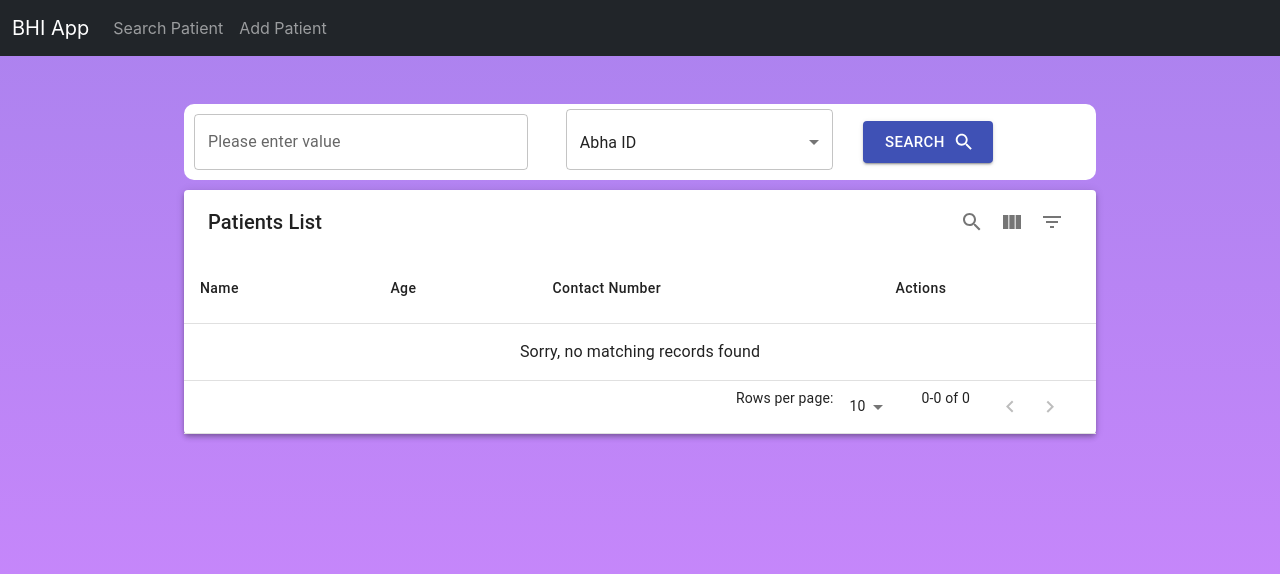
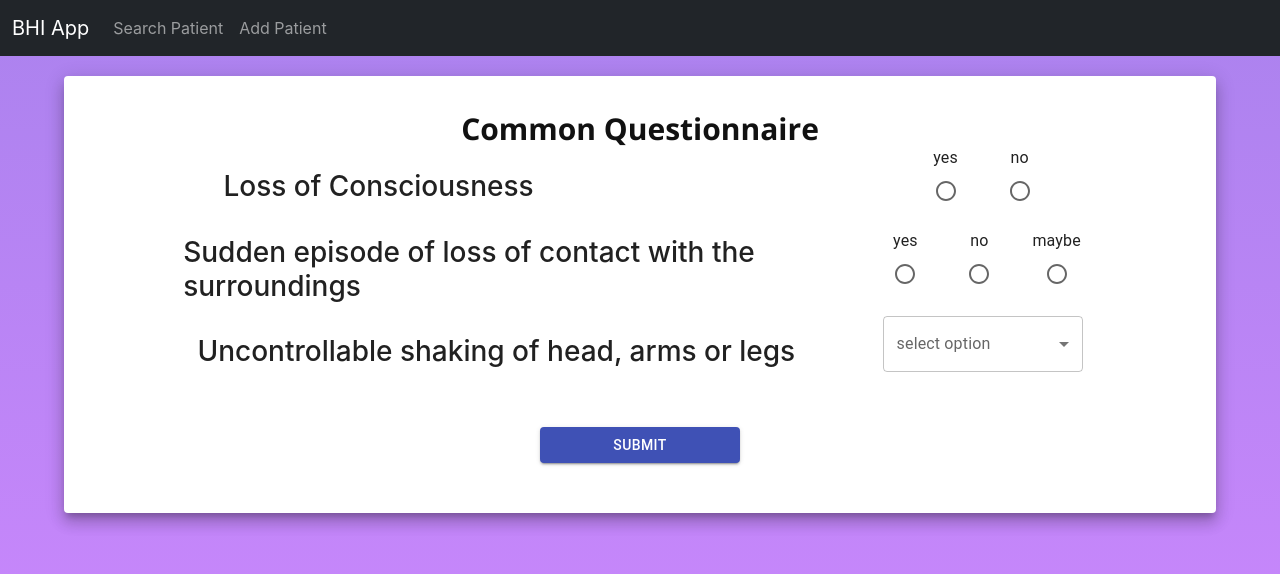
Before and after one commit to kskeshav/react-app, a React (Create React App) app: page / in a window 1280 px wide. Shown: the top 574 px of the page. Built offline with nearby package versions, Linux system fonts and the light colour scheme.

Commit message:
questionnaire

```diff
--- a/src/App.js
+++ b/src/App.js
@@ -11,6 +11,7 @@ import AddConsultationContainer from "./containers/AddConsultationContainer";
 import ViewPatientDashboard from "./views/ViewPatientDashboard";
 import ViewConsultationContainer from "./containers/ViewConsultationContainer";
 import ViewAllConsultationsContainer from "./containers/ViewAllConsultationsContainer";
+import questionnaire from "./views/questionnaire";
 
 
 function App() {
@@ -26,7 +27,7 @@ function App() {
           <Route path="/addConsultation" component={AddConsultationContainer}></Route>
           <Route path="/viewConsultation" component={ViewConsultationContainer}></Route>
           <Route path="/viewPastConsultations" component={ViewAllConsultationsContainer}></Route>
-          <Route path="/" component={SearchPatientContainer}></Route>
+          <Route path="/" component={questionnaire}></Route>
         </Switch>
       </Router>
     </>
--- a/src/views/Consultation.js
+++ b/src/views/Consultation.js
@@ -85,7 +85,12 @@ const Consultation = (props) => {
 
   // handle click event of the Add button
   const handleAddClick = () => {
-    setMedicineList([...medicineList, Medicines]);
+    setMedicineList([...medicineList, {
+      medicineName: "",
+      dosage: "",
+      dosingTime: "",
+      duration: "",
+    }]);
   };
   const [errors, setErrors] = useState({
     consultationDate: false,
@@ -103,8 +108,6 @@ const Consultation = (props) => {
   });
 
   const [formValues, setFormValues] = useState(defaultValues);
-
-
 
   const [success, setSuccess] = useState(false);
   const [failure, setFailure] = useState(false);
--- /dev/null
+++ b/src/views/questionnaire.js
@@ -0,0 +1,162 @@
+import React, { useState, useEffect } from "react";
+import { Grid } from "@mui/material";
+import Button from "@material-ui/core/Button";
+import { TextField } from "@mui/material";
+import { MenuItem, Paper } from "@material-ui/core";
+import Radio from "@mui/material/Radio";
+import RadioGroup from "@mui/material/RadioGroup";
+import FormControlLabel from "@mui/material/FormControlLabel";
+import FormControl from "@mui/material/FormControl";
+import FormLabel from "@mui/material/FormLabel";
+
+const Questionnaire = (props) => {
+  let questionnaire = {
+    id: 0,
+    name: "string",
+    questions: {
+      additionalProp1: {
+        options: ["yes", "no"],
+        question: "Loss of Consciousness",
+      },
+      additionalProp2: {
+        options: ["yes", "no", "maybe"],
+        question: "Sudden episode of loss of contact with the surroundings",
+      },
+      additionalProp3: {
+        options: ["yes", "no", "maybe", "maybe not"],
+        question: "Uncontrollable shaking of head, arms or legs",
+      },
+    },
+    version: "string",
+  };
+
+  let f = {};
+
+  Object.entries(questionnaire.questions).map(
+    ([key,data]) => (f[key] = "not answered")
+  );
+
+  console.log(f);
+
+  const [responseList, setResponseList] = useState(f);
+
+  const handleButton = (e, key) => {
+    let newState = responseList;
+    newState[key] = e.target.value;
+    setResponseList(newState);
+
+    console.log(e.target.value);
+    console.log(responseList);
+  };
+
+  const func = (e) => {};
+  return (
+    <Paper
+      elevation={10}
+      style={{ margin: "20px 5%" }}
+      className="page-content"
+    >
+      <fieldset disabled={props.view}>
+        <h1
+          style={{ textAlign: "center", marginTop: "10px" }}
+          className="heading"
+        >
+          {"Common Questionnaire"}
+        </h1>
+
+        <form onSubmit={func}>
+          <div style={{ maxWidth: "80%", margin: "auto" }}>
+            <Grid
+              container
+              spacing={3}
+              // direction="column"
+              alignItems="center"
+              justifyContent="center"
+            >
+              {Object.entries(questionnaire.questions).map(([key, data]) => {
+                if (data.options.length <= 3) {
+                  return (
+                    <>
+                      <Grid item xs={9} sm={9} md={9} xl={9}>
+                        <h3>{data.question}</h3>
+                      </Grid>
+                      <Grid>
+                        <FormControl>
+                          <RadioGroup
+                            row
+                            aria-labelledby="response"
+                            name="response"
+                            defaultValue="not answered"
+                            onChange={(e) => handleButton(e, key)}
+                          >
+                            {data.options.map((option, itr) => {
+                              return (
+                                <>
+                                  <FormControlLabel
+                                    value={option}
+                                    control={<Radio />}
+                                    label={option}
+                                    labelPlacement="top"
+                                  />
+                                </>
+                              );
+                            })}
+                          </RadioGroup>
+                        </FormControl>
+                      </Grid>
+                    </>
+                  );
+                }
+                return (
+                  <>
+                    <Grid item xs={9} sm={9} md={9} xl={9}>
+                      <h3>{data.question}</h3>
+                    </Grid>
+                    <Grid>
+                      <TextField
+                        variant="outlined"
+                        name="selectOption"
+                        label="select option"
+                        defaultValue=""
+                        type="text"
+                        select
+                        style={{ width: "200px" }}
+                        onChange={(e) => handleButton(e, key)}
+                      >
+                        {data.options.map((option, itr) => {
+                          return (
+                              <MenuItem value={option}>{option}</MenuItem>
+                          );
+                        })}
+                      </TextField>
+                    </Grid>
+                  </>
+                );
+              })}
+            </Grid>
+            <div
+              style={{
+                display: "flex",
+                flexDirection: "column",
+                alignItems: "center",
+                maxWidth: "400px",
+                margin: "50px auto",
+              }}
+            >
+              <Button
+                style={{ width: "200px" }}
+                variant="contained"
+                color="primary"
+                type="submit"
+              >
+                Submit
+              </Button>
+            </div>
+          </div>
+        </form>
+      </fieldset>
+    </Paper>
+  );
+};
+
+export default Questionnaire;
```
Also changed, not shown: 1 other file (tests, documents, lock files or other folders).
